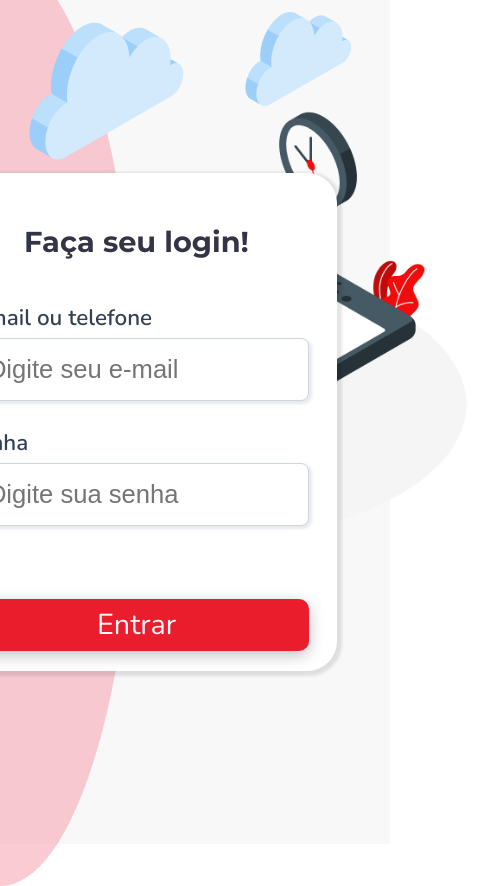
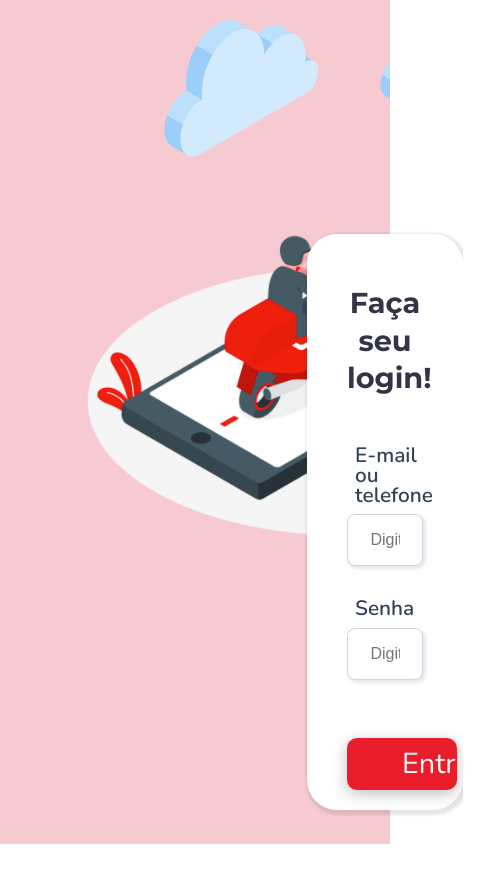
Before and after one commit to JessieZan/frontend-desafioilab, a React (Vite) app in the folder project-frontend-ilab-eqp3/: page / in a window 390 px wide. Shown: the whole page, 504 px wide, since content can reach past the window. After the commit the page ends 844 px from the top, so only its background shows below. Built offline with nearby package versions, Linux system fonts and the light colour scheme.

Commit message:
tela de login responsiva

```diff
--- a/project-frontend-ilab-eqp3/src/pages/Login/index.jsx
+++ b/project-frontend-ilab-eqp3/src/pages/Login/index.jsx
@@ -75,10 +75,7 @@ function Login() {
         theme="colored"
       />
 
-      <div className='motoboy-login'>
-      <img src={nuvens} alt="nuvens" className='nuvens'/>
-        <img src={motoboy} alt="motoboy-login" className='motoboy'/>
-      </div>
+
 
       <section className="tela_login_direita">
         <h2 className="tela_login_direita_titulo">Faça seu login!</h2>
--- a/project-frontend-ilab-eqp3/src/pages/Login/styles.css
+++ b/project-frontend-ilab-eqp3/src/pages/Login/styles.css
@@ -1,11 +1,13 @@
 
 .tela_login {
-  height: 100vh;
+  min-height: 100vh;
   max-width: 100vw;
   display: flex;
   align-items: center;
   justify-content: center;
-  background-color: #F8F8F9;
+  background-image: url("../../assets/backgound.png");
+  background-size: cover;
+  background-repeat: no-repeat;
   position: relative;
 }
 
@@ -20,23 +22,25 @@
   margin-bottom: 3rem;
   text-align: center;
   margin-top: 30px;
+  width: 100%;
 }
 
 form {
+  width: 100%;
   display: flex;
   flex-direction: column;
   align-items: center;
 }
 
 input {
-  width: 344px;
+  width: 100%;
   font-size: 1.6rem;
 }
 
 .form_input {
   display: flex;
   flex-direction: column;
-
+  width: 100%;
 }
 
 .input_login {
@@ -61,7 +65,7 @@ input {
 
 
 .tela_login_direita_div_botao {
-  margin-top: 4.6rem;
+  margin-top: 3.6rem;
   width: 100%;
 }
 
@@ -69,29 +73,55 @@ input {
   padding: 20px 40px;
   box-shadow: 2px 2px 3px 3px rgba(0, 0, 0, 0.1);
   border-radius: 30px;
-  max-width: 400px;
-  margin-left: -200px;
+  width: 400px;
+  margin-left: 400px;
   z-index: 1;
   background-color: white;
-}
-.motoboy-login{
-  width: 70%;
-  height: 110%;
-  margin-left: -190px;
-  background: #F7ACB79E;
-  border-top-right-radius: 100%;
-  border-end-end-radius: 100%;
-  position: relative;
-}
-.motoboy{
-  margin-top: 80px;
-  margin-left: 50px;
-  height: 590px;
+  /* position: absolute; */
 }
 
-.nuvens{
-  z-index: 1;
-  margin-top: 30px;
-  position: absolute;
-  left: 0;
+
+@media screen and (min-width: 1024px) {
+
+  .tela_login{
+    width: 100vw;
+    height: 100vh;
+    display: flex;
+    justify-content: center;
+    align-items: center;
+    background-color: rgb(247, 201, 208);
+
+  }
+
+  .tela_login_direita{
+    width: 35%;
+    margin-left: 600px;
+  }
 }
+
+@media screen and (max-width: 1023px ) {
+
+.form_label_login {
+  font-size: 1.3rem;
+  margin-left: 8px;
+}
+  .input_login{
+    width: 100%;
+    font-size: 1rem;
+  }
+  .tela_login{
+    width: 100vw;
+    height: 100%;
+    display: flex;
+    justify-content: center;
+    align-items: center;
+    background-color: rgb(247, 201, 208);
+    background-size: auto;
+  }
+
+  .tela_login_direita{
+    width: 40%;
+    margin-right: 20px;
+    margin-top: 200px;
+  }
+}
```
Also changed, not shown: project-frontend-ilab-eqp3/src/assets/backgound.png (added).
